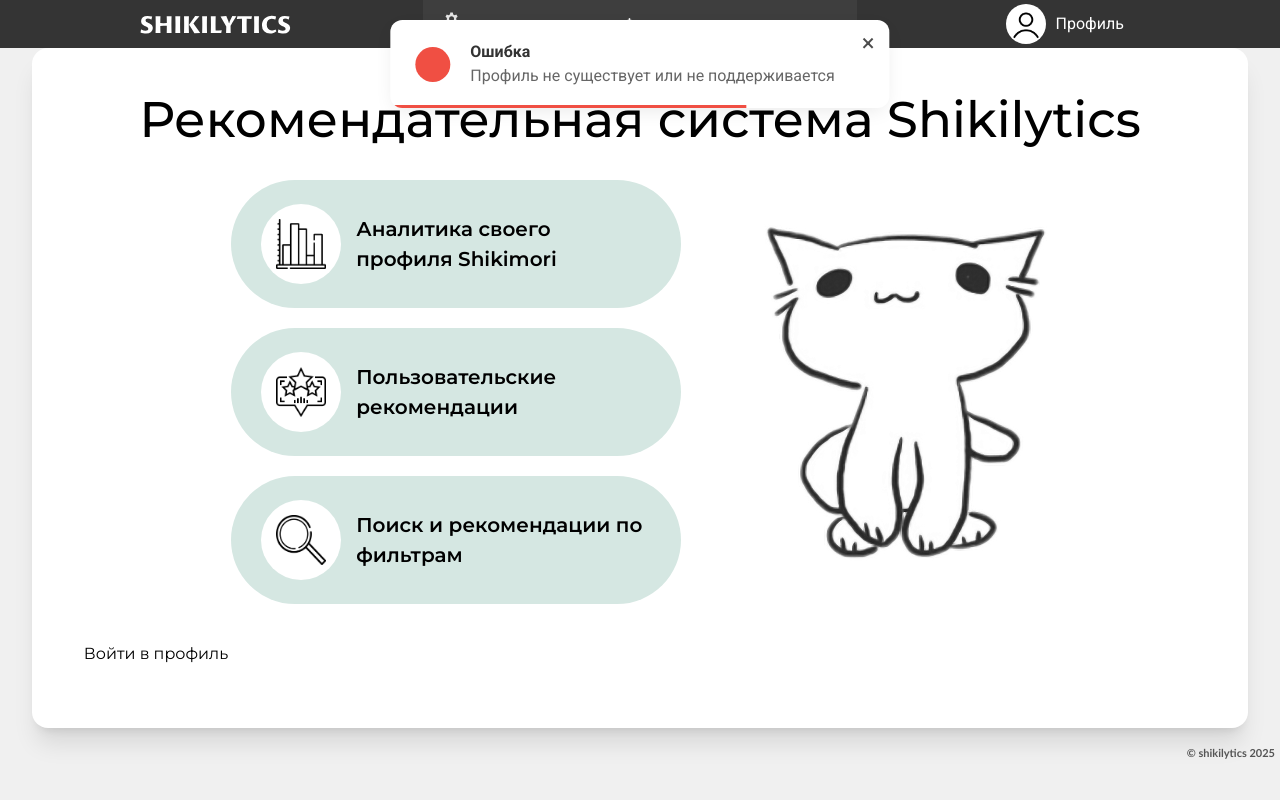
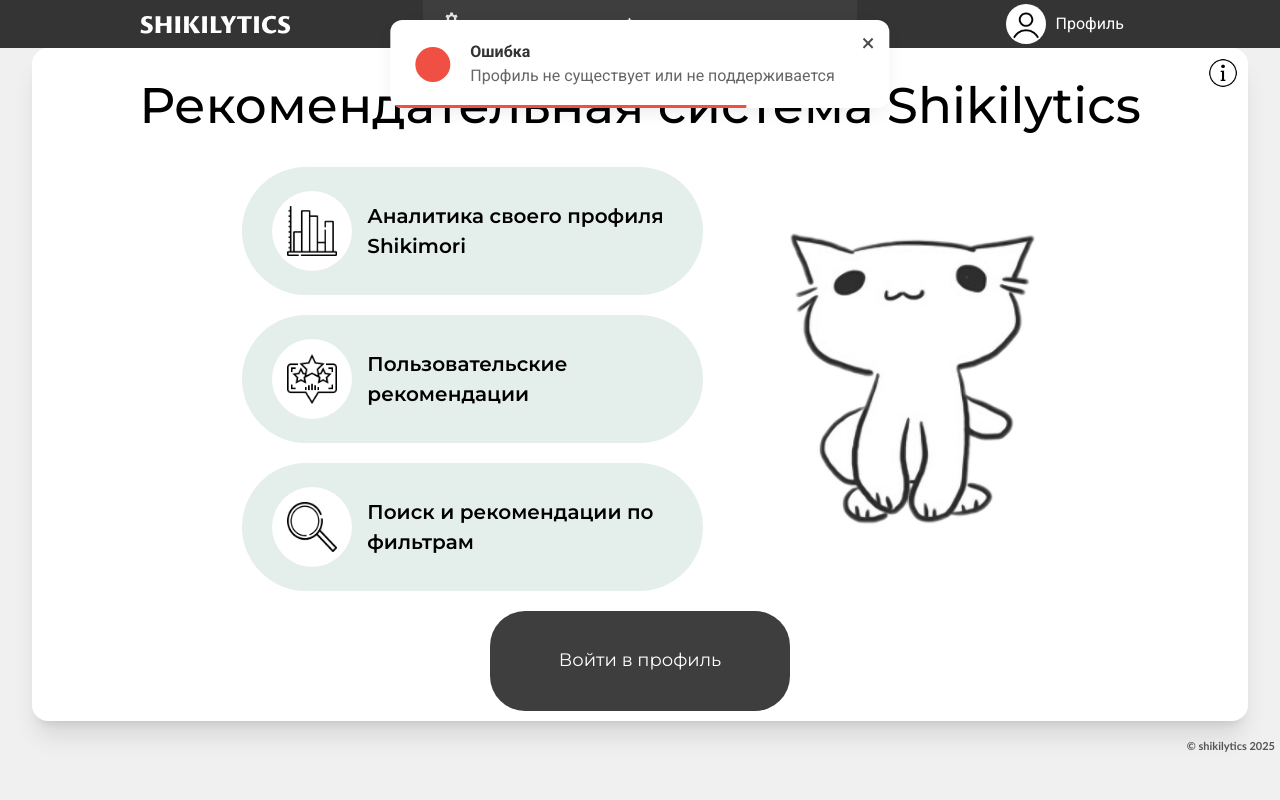
Before and after one commit to Neas1231/Shikilytics-website, a Flask app: page /1 in a window 1280 px wide. Run offline with Flask 3, Linux system fonts and the light colour scheme; data that the repository does not hold is empty; some libraries are stand-ins or nearby versions.

Commit message:
help button without text

```diff
--- a/static/css/main.css
+++ b/static/css/main.css
@@ -11,6 +11,11 @@
     background-color: #f0f0f0;
     font-family: 'Roboto', sans-serif;
 }
+
+.visible_profile {
+    display: block;
+}
+
 
 /* Header menu */
 .top_menu {
@@ -83,16 +88,7 @@
   padding: 0 0 0 15px;
 }
 
-.plate {
-    width: 95%;
-    min-width: 800px;
-    font-family: 'Montserrat';
-}
-
-.plate_container {
-  display: inline;
-
-}
+/* Footer */
 
 footer {
     clear: both;
@@ -109,6 +105,74 @@
     white-space: nowrap;
 }
 
+/* Help info */
+.help {
+  width: 30px;
+  height: 30px;
+  position: absolute;
+  right: 0;
+  margin-right: 10px;
+  cursor: pointer;
+}
+
+.overlay {
+  display: flex;
+  visibility: hidden;
+  position: fixed;
+  top: 0;
+  left: 0;
+  width: 100%;
+  height: 100%;
+  background-color: rgba(0, 0, 0, 0.7);
+  z-index: 1000;
+  opacity: 0;
+
+  transition: opacity 0.5s ease, transform 0.5s ease;
+}
+
+.overlay.active {
+  visibility: visible;
+  opacity: 1;
+
+}
+
+.help_block {
+  position: relative;
+  width: 60%;
+  height: 90%;
+  margin: auto auto;
+  z-index: 1001;
+}
+
+.help_block .help_close {
+  position: absolute;
+  top: 5px;
+  right: 15px;
+
+  cursor: pointer;
+  opacity: 0.7;
+  color: #000000;
+  font-size: 24px;
+}
+
+.help_block .help_close:hover {
+  opacity: 1;
+}
+
+/* Main plate */
+
+.plate {
+    position: relative;
+    width: 95%;
+    min-width: 800px;
+    font-family: 'Montserrat';
+    padding: 10px;
+}
+
+.plate_container {
+  display: inline;
+}
+
 .main_head {
   font-size: 50px;
   font-weight: 500;
@@ -123,7 +187,7 @@
   align-items: center;
 }
 
-.info {
+.main_info {
   display: flex;
   flex: 1;
   width: 70%;
@@ -139,12 +203,12 @@
 } */
 
 .cat {
-  width: 35%;
+  width: 30%;
   height: 10%;
 }
 
 
-.info_rows {
+.main_info_rows {
   display: grid;
   gap: 20px;
   width: 55%;
@@ -154,7 +218,7 @@
   display: flex;
   /* justify-content: center; */
   align-items: center;
-  background-color: rgb(213, 231, 226);
+  background-color: rgb(228, 238, 235);
   padding: 24px 30px;
   border-radius: 70px;
   gap: 15px;
@@ -179,11 +243,15 @@
 }
 
 .enter_profile {
-  width: 200px;
+  width: 300px;
   height: 100px;
-  background-color: rgb(255, 255, 255);
-  border-radius: 40%;
+  margin: 20px auto auto;
+  background-color: #3e3e3e;
+  border-radius: 35px;
   display: flex;
   justify-content: center;
   align-items: center;
+  color: white;
+  font-size: 18px;
+  cursor: pointer;
 }
--- /dev/null
+++ b/static/js/show_help.js
@@ -0,0 +1,11 @@
+const help = document.querySelector(".help");
+const help_block = document.querySelector(".overlay");
+const help_close = document.querySelector(".help_close")
+
+help.addEventListener("click" , function() {
+        help_block.classList.add("active");
+});
+
+help_close.addEventListener("click" , function() {
+    help_block.classList.toggle("active");
+});
--- /dev/null
+++ b/static/js/show_profile_button.js
@@ -0,0 +1,8 @@
+document.getElementById('toggleButton').addEventListener('click', function() {
+    const hiddenElement = document.getElementById('profile');
+    if (hiddenElement.style.display === "none" || hiddenElement.style.display === "") {
+        hiddenElement.style.display = "block";
+    } else {
+        hiddenElement.style.display = "";
+    }
+});
--- a/templates/header.html
+++ b/templates/header.html
@@ -27,7 +27,7 @@
                <span class="nickname">{{ profile_name }}</span>
          </div>
 
-         <div class="dropdown_content dropdown">
+         <div class="dropdown_content dropdown" id="profile">
             <form class="profilename_input" id="profile-form" method="post">
                <input type="text" placeholder="Введите имя профиля" id="profile-id" name="profile_id" required>
                <button class="button" id="confirm-button" type="submit">Подтвердить</button>
--- /dev/null
+++ b/templates/help.html
@@ -0,0 +1,7 @@
+<body>
+    <div class="overlay">
+        <div class="help_block mx-auto bg-white shadow-xl rounded-2xl">
+            <div class="help_close">&times;</div>
+        </div>
+    </div>
+</body>
--- a/templates/main.html
+++ b/templates/main.html
@@ -17,16 +17,22 @@
    <link rel="stylesheet" href="{{ url_for('static', filename='css/func.css') }}">
    <link rel="stylesheet" href="{{ url_for('static', filename='css/profile.css') }}">
    <link rel="stylesheet" href="{{ url_for('static', filename='css/alert.css') }}">
+   <link href="https://fonts.googleapis.com/icon?family=Material+Icons" rel="stylesheet">
 </head>
 <body>
 
   {% include "header.html" %}
 
-  <div class="plate mx-auto bg-white shadow-xl rounded-2xl p-6">
+  {% include "help.html" %}
+  <script src="static/js/show_help.js" defer></script>
+  <div class="plate mx-auto bg-white shadow-xl rounded-2xl">
+
+    <img class="help" src="static/imgs/info.png">
+
     <div class="plate_container">
       <h1 class="main_head">Рекомендательная система Shikilytics</h1>
-      <div class="info">
-        <div class="info_rows">
+      <div class="main_info">
+        <div class="main_info_rows">
           <div class="rows_content"><div class="rows_img"><img src="static/imgs/chart.png"></div>Аналитика своего профиля Shikimori</div>
           <div class="rows_content"><div class="rows_img"><img src="static/imgs/recommend.png"></div>Пользовательские рекомендации</div>
           <div class="rows_content"><div class="rows_img"><img src="static/imgs/search.png"></div>Поиск и рекомендации по фильтрам</div>
@@ -34,11 +40,19 @@
         <div style="width: 10%;"></div>
         <img class="cat" src="static/imgs/cat.png">
       </div>
-      <div class="enter_profile">
-        Войти в профиль
+
+
+
+      <div class="enter_profile" id="toggleButton">
+        <button>
+          Войти в профиль
+        </button>
+        <script src="static/js/show_profile_button.js" defer></script>
       </div>
 
+
     </div>
+
   </div>
 
   {% include "alert.html" %}
```
Also changed, not shown: static/imgs/info.png (added).
